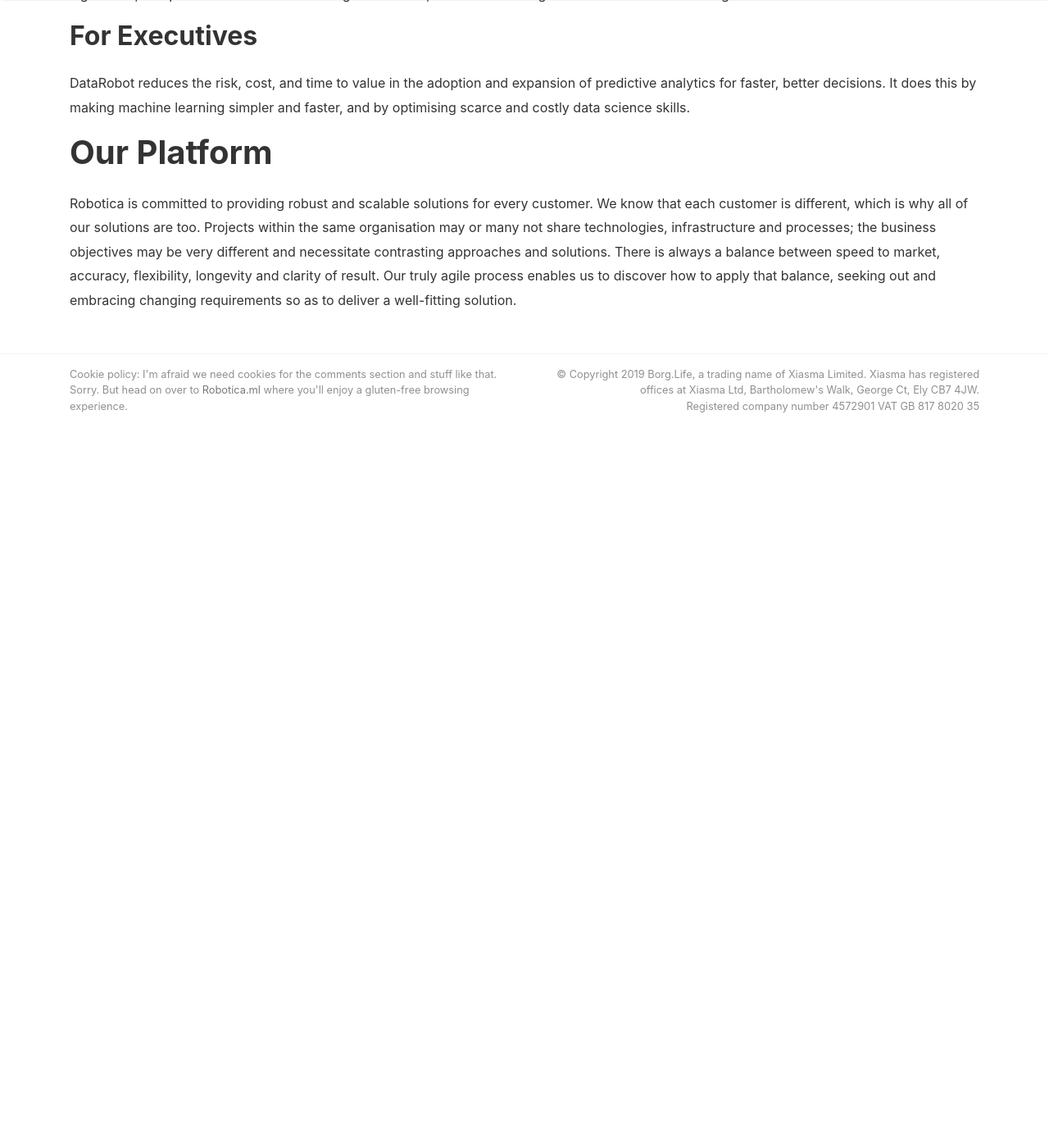
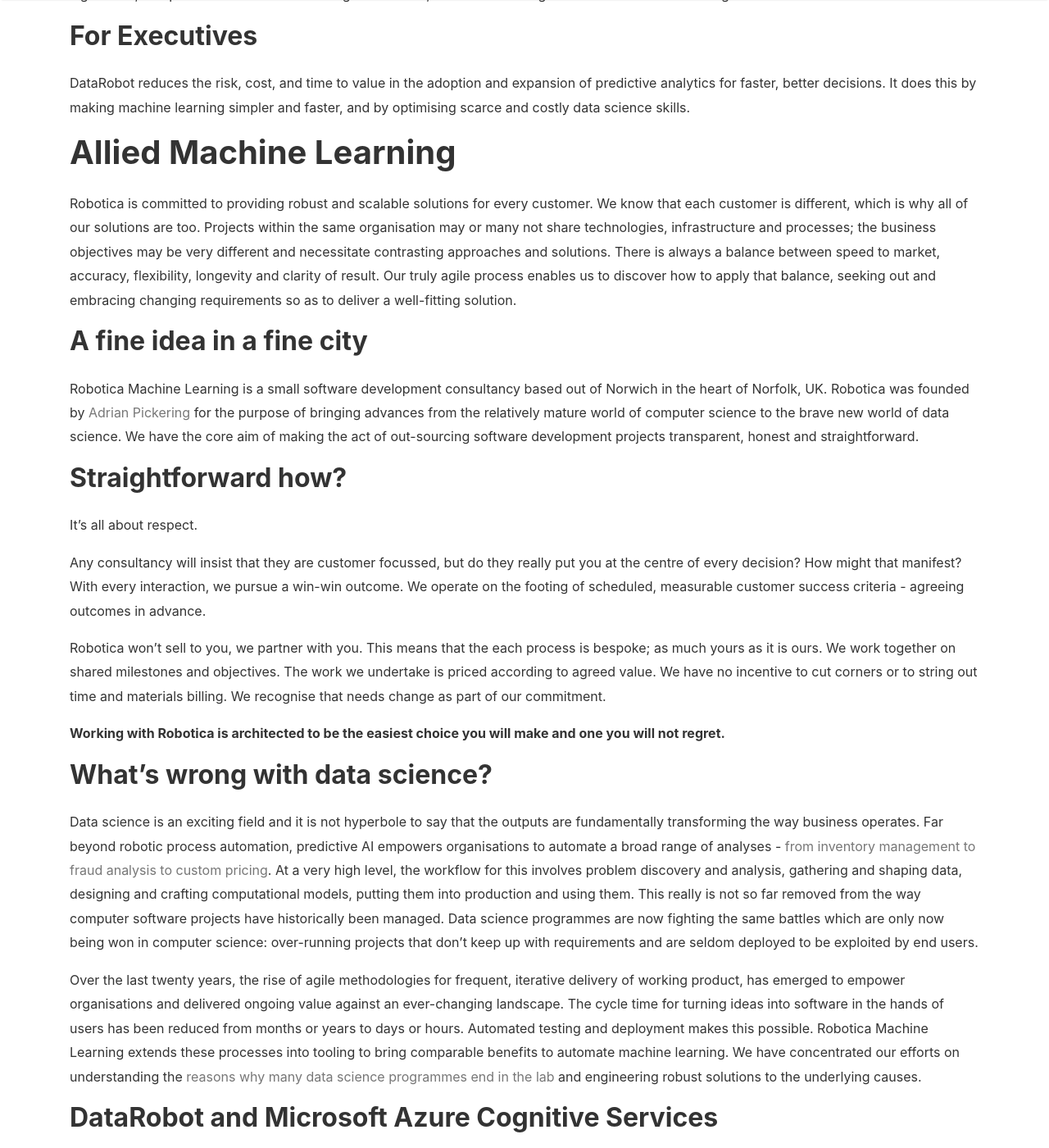
Before and after one commit to borglife/borglife, a Jekyll site: the page built from about.md, in a window 1280 px wide and 1400 px high, scrolled down 803 px. Shown: the whole window at 82% size. Built offline with Jekyll 4.4.1, drawn with Linux system fonts in a browser that asks for light colours; nearby versions of some CDN libraries; comment, search, counter and statistics services are not loaded; before the commit the page ends 1382 px from its top, so only the background shows below that; some of the changed text lies outside the part shown.

Commit message:
Updated About page, borrowing from robotica.ml

```diff
--- a/about.md
+++ b/about.md
@@ -22,5 +22,33 @@ For business analysts and new data scientists, DataRobot assures best data scien
 DataRobot reduces the risk, cost, and time to value in the adoption and expansion of predictive analytics for faster, better decisions. It does this by making machine learning simpler and faster, and by optimising scarce and costly data science skills.
 
 
-# Our Platform
+# Allied Machine Learning
 Robotica is committed to providing robust and scalable solutions for every customer. We know that each customer is different, which is why all of our solutions are too. Projects within the same organisation may or many not share technologies, infrastructure and processes; the business objectives may be very different and necessitate contrasting approaches and solutions. There is always a balance between speed to market, accuracy, flexibility, longevity and clarity of result. Our truly agile process enables us to discover how to apply that balance, seeking out and embracing changing requirements so as to deliver a well-fitting solution.
+
+
+## A fine idea in a fine city
+Robotica Machine Learning is a small software development consultancy based out of Norwich in the heart of Norfolk, UK.  Robotica was founded by [Adrian Pickering](https://www.linkedin.com/in/adrianpickering/){:target="_blank"} for the purpose of bringing advances from the relatively mature world of computer science to the brave new world of data science.  We have the core aim of making the act of out-sourcing software development projects transparent, honest and straightforward.
+
+
+## Straightforward how?
+It's all about respect.
+
+Any consultancy will insist that they are customer focussed, but do they really put you at the centre of every decision?  How might that manifest?  With every interaction, we pursue a win-win outcome. We operate on the footing of scheduled, measurable customer success criteria - agreeing outcomes in advance.
+
+Robotica won't sell to you, we partner with you. This means that the each process is bespoke; as much yours as it is ours. We work together on shared milestones and objectives.  The work we undertake is priced according to agreed value.  We have no incentive to cut corners or to string out time and materials billing.  We recognise that needs change as part of our commitment.
+
+**Working with Robotica is architected to be the easiest choice you will make and one you will not regret.**
+
+
+## What's wrong with data science?
+Data science is an exciting field and it is not hyperbole to say that the outputs are fundamentally transforming the way business operates. Far beyond robotic process automation, predictive AI empowers organisations to automate a broad range of analyses - [from inventory management to fraud analysis to custom pricing](https://robotica.ml/posts/opportunities.html).  At a very high level, the workflow for this involves problem discovery and analysis, gathering and shaping data, designing and crafting computational models, putting them into production and using them.  This really is not so far removed from the way computer software projects have historically been managed.  Data science programmes are now fighting the same battles which are only now being won in computer science: over-running projects that don't keep up with requirements and are seldom deployed to be exploited by end users.
+
+Over the last twenty years, the rise of agile methodologies for frequent, iterative delivery of working product, has emerged to empower organisations and delivered ongoing value against an ever-changing landscape. The cycle time for turning ideas into software in the hands of users has been reduced from months or years to days or hours.  Automated testing and deployment makes this possible.  Robotica Machine Learning extends these processes into tooling to bring comparable benefits to automate machine learning.  We have concentrated our efforts on understanding the [reasons why many data science programmes end in the lab](https://robotica.ml/posts/reasons-why-many-data-science-programmes-end-in-the-lab) and engineering robust solutions to the underlying causes.
+
+
+## DataRobot and Microsoft Azure Cognitive Services
+Gartner recognises DataRobot and Microsoft as visionaries in the [Magic Quadrant for Data Science and Machine Learning Platforms](https://blog.datarobot.com/datarobot-included-for-the-first-time-as-a-visionary-in-the-2019-gartner-magic-quadrant-for-data-science-and-machine-learning-platforms){:target="_blank"}.  We are proud partners, integrating these best-of-breed stacks directly into your systems and processes, extending their benefits with continuous integration, continuous delivery and human-readable, automated governance rules and fitness functions.  We believe that nobody offers a more complete picture, helping you to realise your machine learning ambitions quickly, robustly and with longevity.
+
+
+## What is automated machine learning?
+Automated machine learning has become a loaded term. Drag-and-drop applications offer improved user experience but demand substantial commitment, technical understanding and effort from data scientists and engineers.  Our fully automated machine learning pipelines continue to learn and deploy, growing and improving alongside your data.  We go further: rather than retraining models on new data, we automate complete redesigns of new models, unassisted, explained and governed to meet your compliance demands.  Bespoke software is an investment and it should offer compound value.
```
